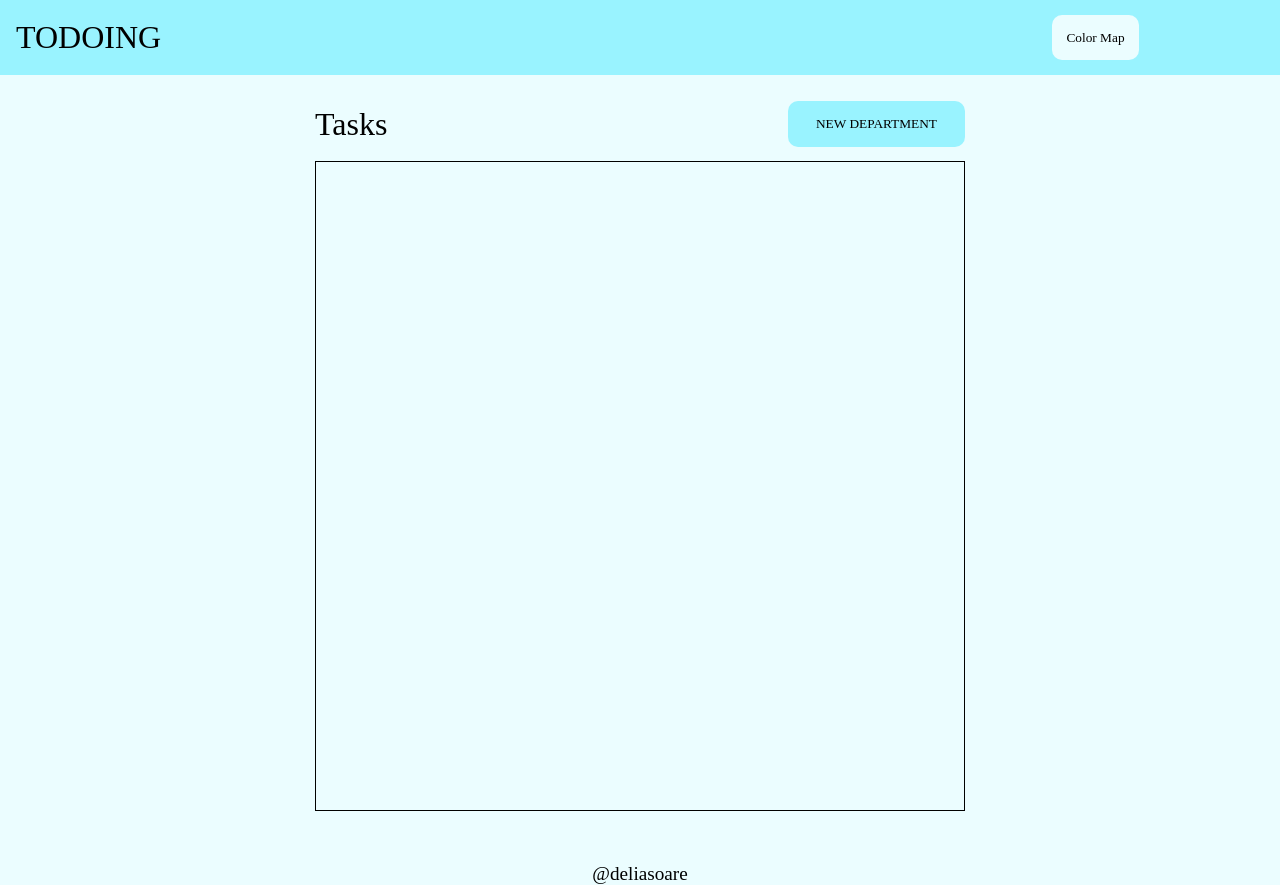
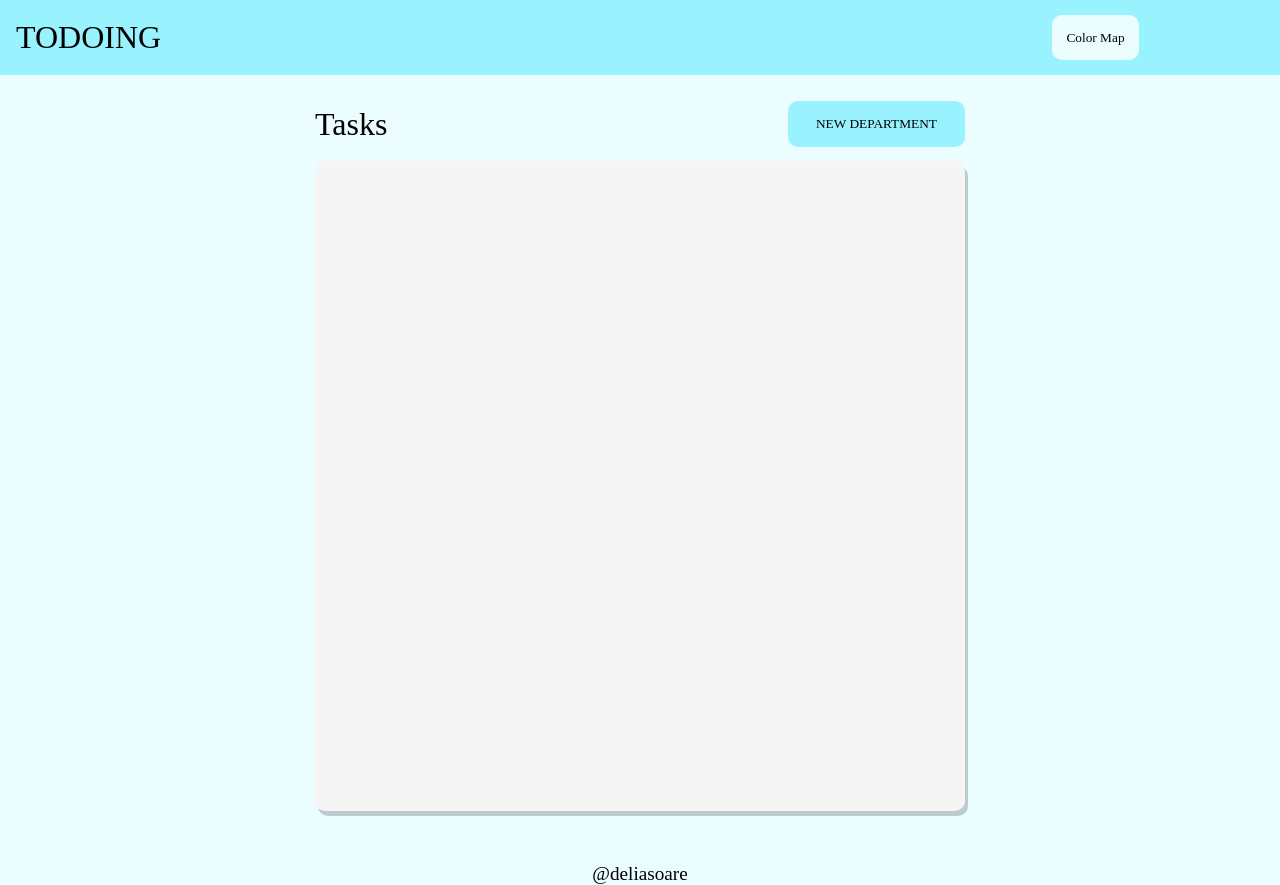
Before and after one commit to deliasoare/ToDo, a website built with webpack: page src/template.html in a window 1280 px wide. Built offline with nearby package versions, Linux system fonts and the light colour scheme; a web font is replaced by a local one.

Commit message:
Style tasks container

```diff
--- a/src/styles.css
+++ b/src/styles.css
@@ -64,9 +64,11 @@ body, * {
     max-width:650px;
 }
 .tasks {
-    border:1px solid black;
+    background: var(--taskBg);
+    box-shadow:3px 5px rgba(0, 0, 0, 0.2);
     height:80%;
     min-height:650px;
+    border-radius: 10px;
 }
 .footer {
     display:flex;
```
